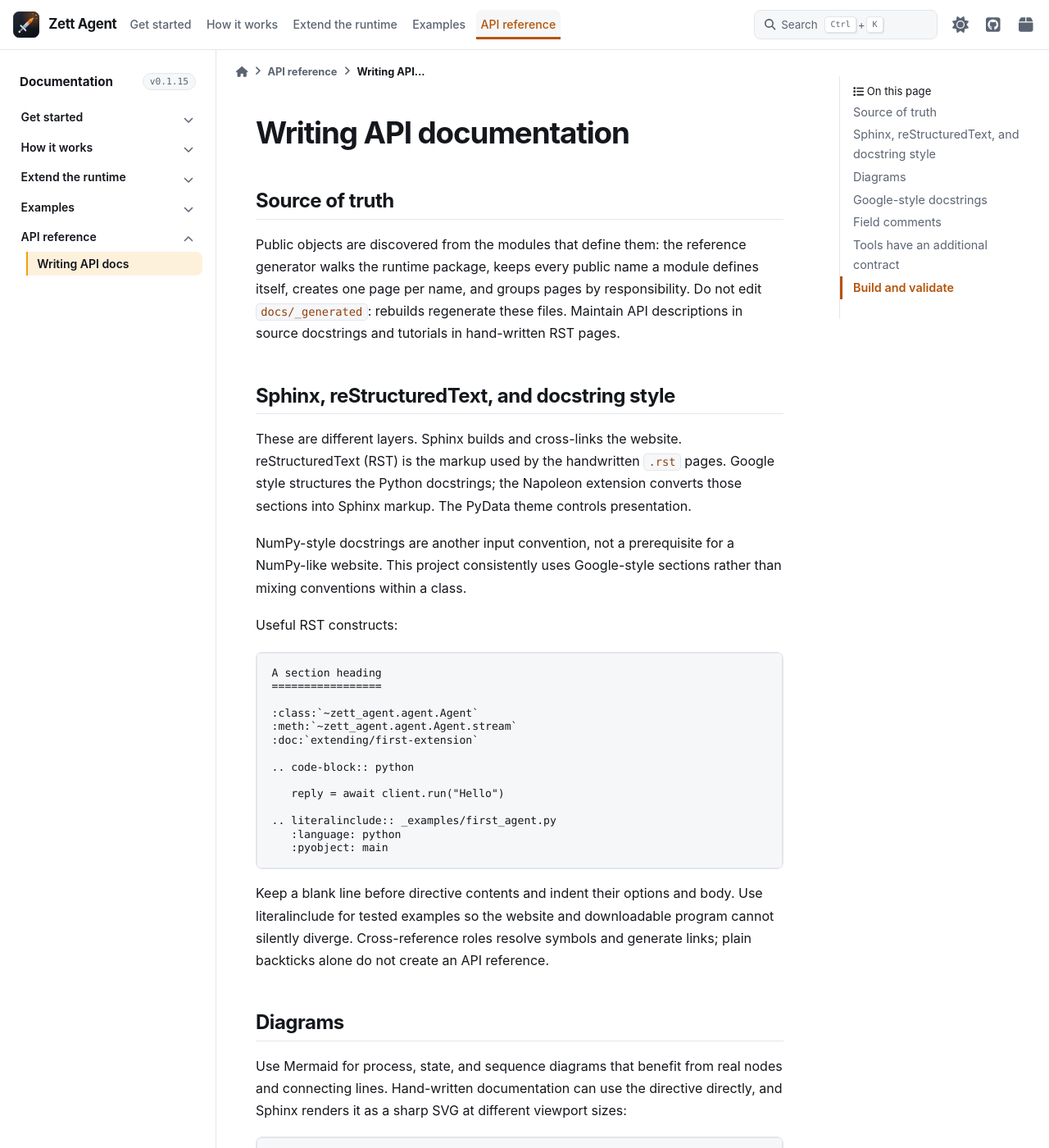
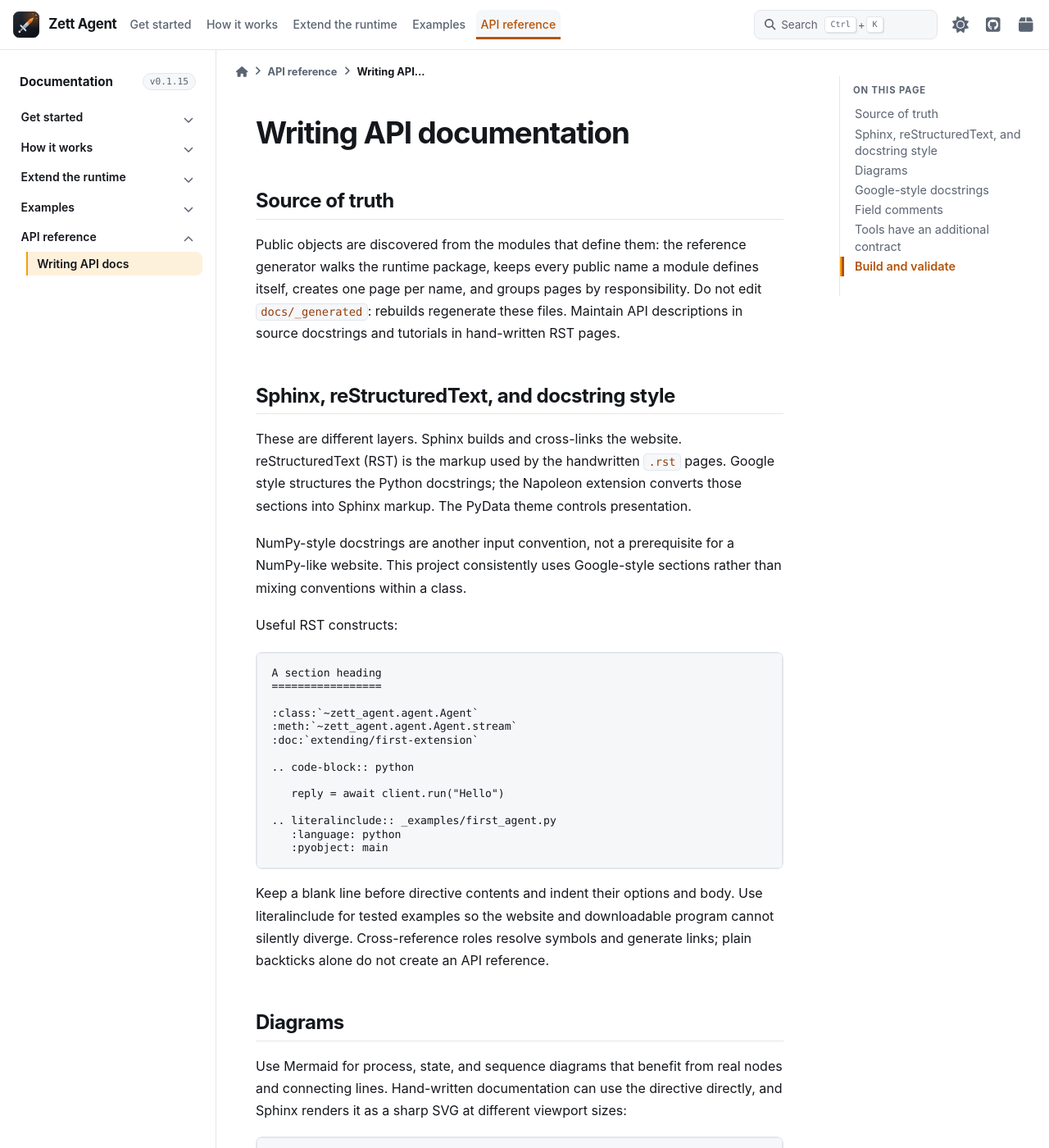
Before and after one commit to Chang-LeHung/zett-agent, a Sphinx documentation site: the page built from docs/docstrings.rst, in a window 1280 px wide and 1400 px high. Shown: the whole window at 82% size. Built offline with Sphinx 7.4.7 and the PyData theme 0.15.4, drawn with Linux system fonts in a browser that asks for light colours; pages that are not in the unit, such as notebooks, are missing from menus.

Commit message:
docs(toc): tidy the right-hand page table of contents
- API pages no longer repeat the class name on every method (run() instead of
  Agent.run()); the full name moves to a tooltip, as does any clipped label.
- API names stay on one line with an ellipsis; prose headings clamp to two.
- The column is kept to its width (a wrapping flex column was sizing itself to
  the widest name and overflowing) and scrolls on its own on long pages.
- The current entry gets the same amber marker as the left navigation.
- A test covers the prefix and tooltip behaviour.

```diff
--- /dev/null
+++ b/docs/_ext/pagetoc.py
@@ -0,0 +1,55 @@
+"""Shorten the right-hand "On this page" table of contents.
+
+API pages list ``Agent.run()``, ``Agent.stream()``, and so on under ``Agent``,
+which repeats the class name on every line. Under a parent entry the prefix is
+dropped, and the full text moves to a tooltip together with any other label
+long enough to be clipped.
+"""
+
+from __future__ import annotations
+
+from typing import Any
+
+#: Labels longer than this get a tooltip, because CSS may clip them.
+TOOLTIP_FROM = 28
+
+
+def shorten_entries(toc: Any) -> Any:
+    """Rewrite one rendered TOC in place and return it."""
+    if not toc or not hasattr(toc, "select"):
+        return toc
+    for parent in toc.select("li"):
+        child_list = parent.find("ul", recursive=False)
+        link = parent.find("a", recursive=False)
+        if child_list is None or link is None:
+            continue
+        prefix = link.get_text(strip=True) + "."
+        for child in child_list.select("li > a"):
+            label = child.select_one("span.pre") or child
+            text = label.get_text()
+            if text.startswith(prefix) and len(text) > len(prefix):
+                child["title"] = text
+                label.string = text[len(prefix) :]
+    for link in toc.select("a"):
+        text = link.get_text(" ", strip=True)
+        if len(text) > TOOLTIP_FROM and not link.get("title"):
+            link["title"] = text
+    return toc
+
+
+def wrap_page_toc(app: Any, pagename: str, templatename: str, context: dict[str, Any], doctree: Any) -> None:
+    """Wrap the theme's TOC generator once it has been installed."""
+    generate = context.get("generate_toc_html")
+    if generate is None:
+        return
+
+    def generate_short_toc(kind: str = "html") -> Any:
+        return shorten_entries(generate(kind))
+
+    context["generate_toc_html"] = generate_short_toc
+
+
+def setup(app: Any) -> dict[str, bool]:
+    """Run after the theme registers ``generate_toc_html``."""
+    app.connect("html-page-context", wrap_page_toc, priority=900)
+    return {"parallel_read_safe": True, "parallel_write_safe": True}
--- a/docs/_static/docs.css
+++ b/docs/_static/docs.css
@@ -117,14 +117,78 @@
 .bd-sidebar-secondary {
   font-size: 0.82rem;
 }
-.bd-sidebar-secondary .nav-link,
-.bd-sidebar-secondary code {
-  overflow-wrap: anywhere;
+
+/* Right-hand table of contents: one tidy column that scrolls on its own. */
+.bd-sidebar-secondary .sidebar-secondary-items {
+  max-height: calc(100vh - var(--pst-header-height) - 3rem);
+  overflow-y: auto;
+  overscroll-behavior: contain;
+  scrollbar-width: thin;
+  scrollbar-color: var(--zett-surface-border) transparent;
 }
-.bd-sidebar-secondary code {
-  font-size: 0.72rem;
-  white-space: normal;
-  word-break: break-all;
+.bd-sidebar-secondary .page-toc.tocsection {
+  margin-bottom: 0.5rem;
+  color: var(--pst-color-text-muted);
+  font-size: 0.7rem;
+  font-weight: 700;
+  letter-spacing: 0.08em;
+  text-transform: uppercase;
+}
+.bd-sidebar-secondary .page-toc .fa-list {
+  display: none;
+}
+.page-toc .nav-link {
+  display: -webkit-box;
+  -webkit-box-orient: vertical;
+  -webkit-line-clamp: 2;
+  line-clamp: 2;
+  overflow: hidden;
+  padding: 0.28rem 0.75rem;
+  border-left: 2px solid transparent;
+  color: var(--pst-color-text-muted);
+  line-height: 1.4;
+}
+.page-toc .nav-link:hover {
+  color: var(--pst-color-text-base);
+}
+.page-toc .nav-link.active {
+  border-left-color: var(--zett-ember);
+  background: var(--zett-glow);
+  color: var(--pst-color-text-base);
+  font-weight: 600;
+}
+.page-toc ul ul .nav-link {
+  padding-left: 1.5rem;
+}
+.page-toc .nav-link code {
+  padding: 0;
+  border: 0;
+  background: none;
+  color: inherit;
+  font-size: 0.78rem;
+}
+.page-toc ul,
+.page-toc li {
+  min-width: 0;
+}
+/* A wrapping column sizes itself to its widest entry; keep it the column's width. */
+.page-toc ul.nav {
+  flex-wrap: nowrap;
+}
+/* API names are identifiers: keep each on one line and clip with an ellipsis. */
+.page-toc .nav-link:has(code) {
+  display: block;
+  overflow: hidden;
+  text-overflow: ellipsis;
+  white-space: nowrap;
+}
+.page-toc .nav-link code,
+.page-toc .nav-link .pre {
+  font-weight: 500;
+}
+.page-toc .nav-link.active code,
+.page-toc .nav-link.active .pre {
+  font-weight: 650;
 }
 
 /* ---- Header ------------------------------------------------------------ */
--- a/docs/conf.py
+++ b/docs/conf.py
@@ -19,6 +19,7 @@
     "sphinx_copybutton",
     "sphinxcontrib.mermaid",
     "diagrams",
+    "pagetoc",
 ]
 html_theme = "pydata_sphinx_theme"
 html_title = "Zett Agent"
```
Also changed, not shown: 1 other file.
